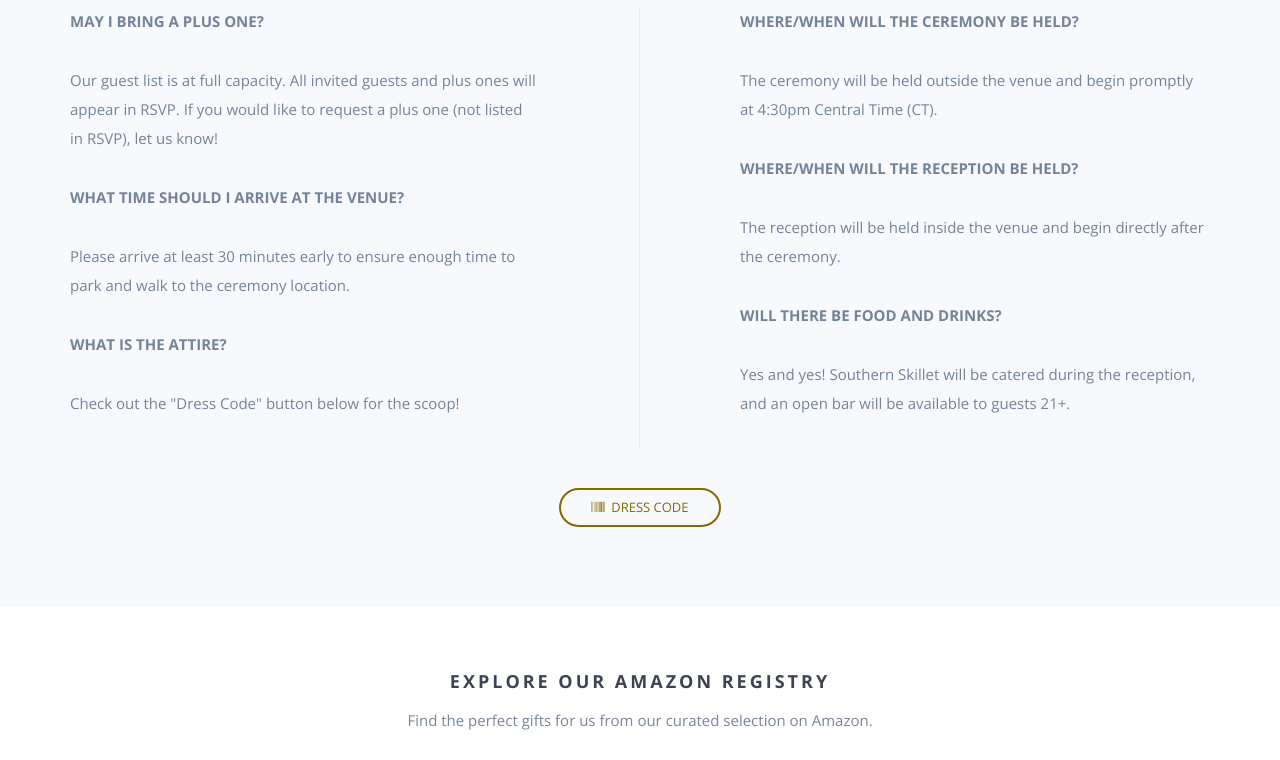
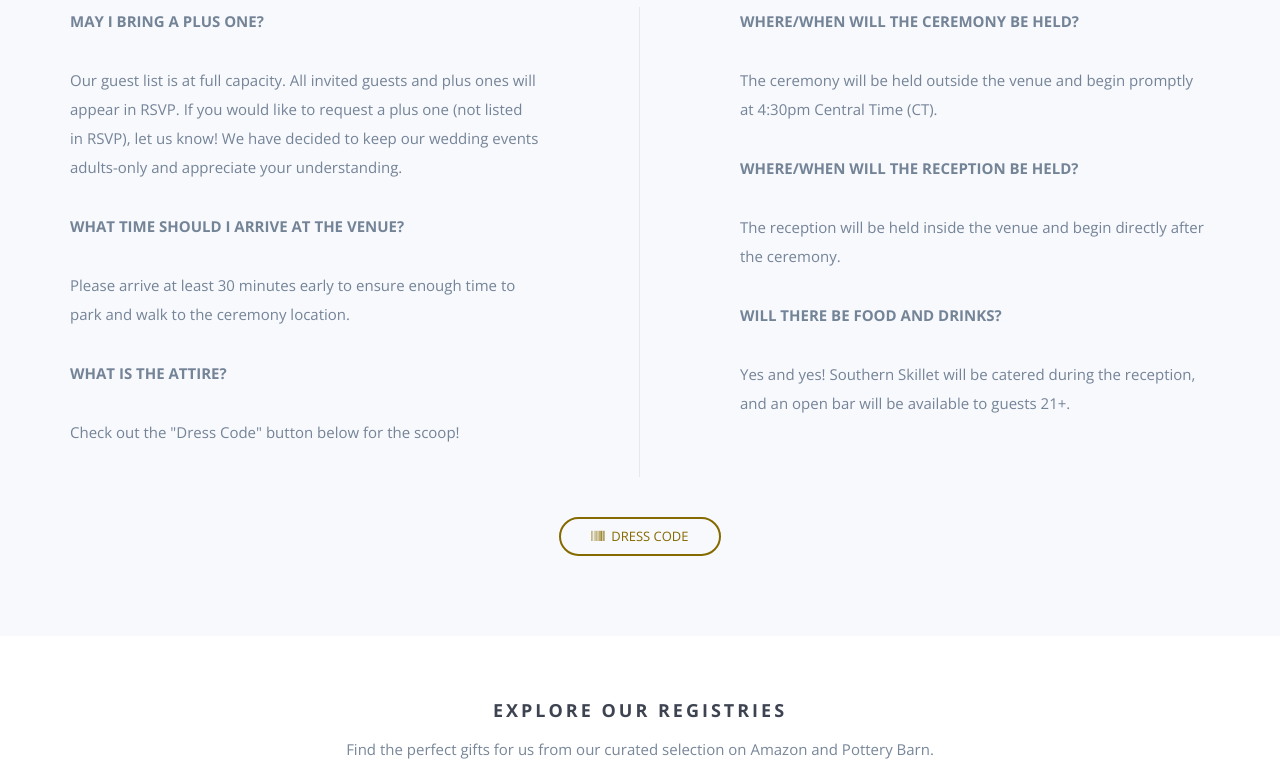
Before and after one commit to wnesbitt/wnesbitt.github.io, a website: page index.html in a window 1280 px wide. Shown: the part 1461-2221 px from the top of the page. Drawn offline with nearby package versions, Linux system fonts and the light colour scheme; files whose address does not match are found by name.

Commit message:
update index

```diff
--- a/index.html
+++ b/index.html
@@ -158,7 +158,7 @@
             <div class="col-md-6 col-sm-12 col-xs-12 leftcol">
                 <div class="wp1">
                     <p><strong>MAY I BRING A PLUS ONE?</strong></p>
-                    <p>Our guest list is at full capacity. All invited guests and plus ones will appear in RSVP. If you would like to request a plus one (not listed in RSVP), let us know!</p>
+                    <p>Our guest list is at full capacity. All invited guests and plus ones will appear in RSVP. If you would like to request a plus one (not listed in RSVP), let us know! We have decided to keep our wedding events adults-only and appreciate your understanding.</p>
                 </div>
                 <div class="wp3">
                     <p><strong>WHAT TIME SHOULD I ARRIVE AT THE VENUE?</strong></p>
@@ -231,8 +231,8 @@
     <div class="container">
         <div class="row">
             <div class="col-md-12 text-center">
-                <h3>Explore Our Amazon Registry</h3>
-                <p>Find the perfect gifts for us from our curated selection on Amazon.</p>
+                <h3>Explore Our Registries</h3>
+                <p>Find the perfect gifts for us from our curated selection on Amazon and Pottery Barn.</p>
             </div>
         </div>
         <div class="row section-border wp7">
```
